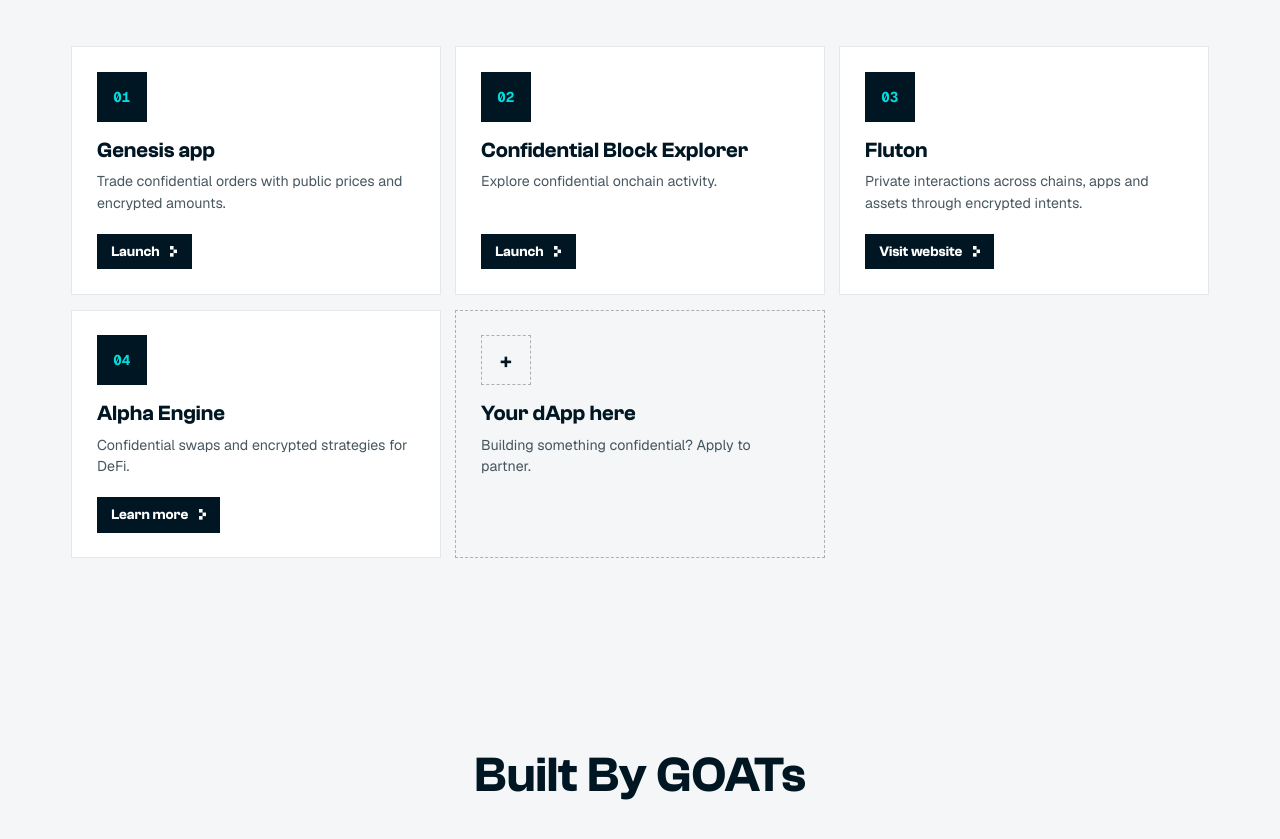
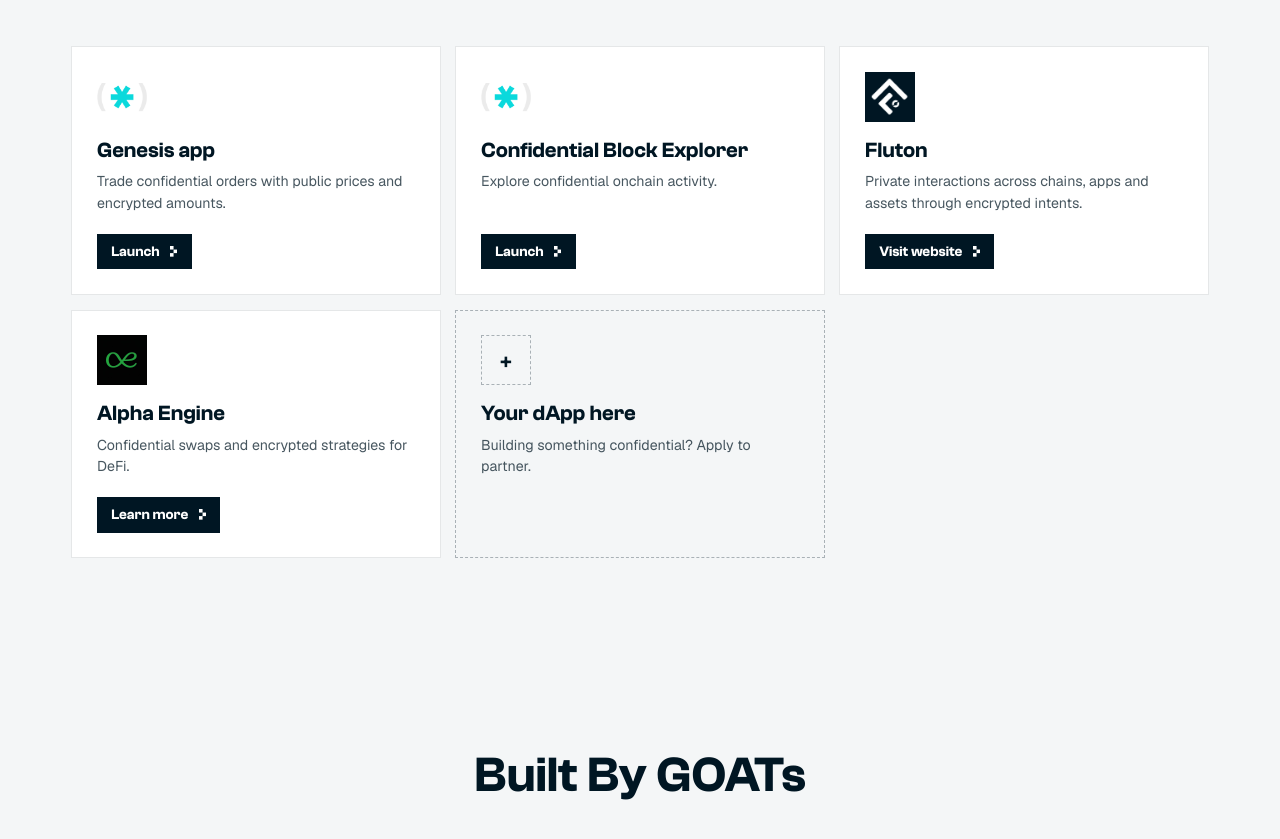
Before and after one commit to val-in-crypto/fhenix-mainnet, a website built with Vite: page index.html in a window 1280 px wide. Shown: the part 1528-2367 px from the top of the page. Built offline with nearby package versions, Linux system fonts and the light colour scheme.

Commit message:
Update Site source

```diff
--- a/index.html
+++ b/index.html
@@ -155,28 +155,28 @@
           </div>
           <div class="dapps__grid" data-reveal-group>
             <article class="dapp" data-reveal>
-              <div class="dapp__logo">01</div>
+              <div class="dapp__logo dapp__logo--image"><img src="/assets/partners/fhenix-app-cover.png" alt="" width="72" height="72" loading="lazy" /></div>
               <h3 class="h3">Genesis app</h3>
               <p>Trade confidential orders with public prices and encrypted amounts.</p>
               <a class="btn btn--small" href="https://tge.fhe.zone/trade" target="_blank" rel="noopener" data-event="dapp_launch_click"><span>Launch</span><svg class="pix pix--chev" width="8" height="12" viewBox="0 0 8 12" aria-hidden="true"><rect x="0" y="0" width="4" height="4"/><rect x="4" y="4" width="4" height="4"/><rect x="0" y="8" width="4" height="4"/></svg></a>
             </article>
             <article class="dapp" data-reveal>
-              <div class="dapp__logo">02</div>
+              <div class="dapp__logo dapp__logo--image"><img src="/assets/partners/fhenix-app-cover.png" alt="" width="72" height="72" loading="lazy" /></div>
               <h3 class="h3">Confidential Block Explorer</h3>
               <p>Explore confidential onchain activity.</p>
               <a class="btn btn--small" href="#" data-event="dapp_launch_click"><span>Launch</span><svg class="pix pix--chev" width="8" height="12" viewBox="0 0 8 12" aria-hidden="true"><rect x="0" y="0" width="4" height="4"/><rect x="4" y="4" width="4" height="4"/><rect x="0" y="8" width="4" height="4"/></svg></a>
             </article>
             <article class="dapp" data-reveal>
-              <div class="dapp__logo">03</div>
+              <div class="dapp__logo dapp__logo--image"><img src="/assets/partners/fluton.png" alt="" width="72" height="72" loading="lazy" /></div>
               <h3 class="h3">Fluton</h3>
               <p>Private interactions across chains, apps and assets through encrypted intents.</p>
               <a class="btn btn--small" href="https://fluton.io/" target="_blank" rel="noopener" data-event="dapp_launch_click"><span>Visit website</span><svg class="pix pix--chev" width="8" height="12" viewBox="0 0 8 12" aria-hidden="true"><rect x="0" y="0" width="4" height="4"/><rect x="4" y="4" width="4" height="4"/><rect x="0" y="8" width="4" height="4"/></svg></a>
             </article>
             <article class="dapp" data-reveal>
-              <div class="dapp__logo">04</div>
+              <div class="dapp__logo dapp__logo--image"><img src="/assets/partners/alpha-engine.png" alt="" width="72" height="72" loading="lazy" /></div>
               <h3 class="h3">Alpha Engine</h3>
               <p>Confidential swaps and encrypted strategies for DeFi.</p>
-              <a class="btn btn--small" href="https://www.fhenix.io/blog/alphaengine-fixing-defis-leaky-foundation" target="_blank" rel="noopener" data-event="dapp_launch_click"><span>Learn more</span><svg class="pix pix--chev" width="8" height="12" viewBox="0 0 8 12" aria-hidden="true"><rect x="0" y="0" width="4" height="4"/><rect x="4" y="4" width="4" height="4"/><rect x="0" y="8" width="4" height="4"/></svg></a>
+              <a class="btn btn--small" href="https://alphaengine.trade/" target="_blank" rel="noopener" data-event="dapp_launch_click"><span>Learn more</span><svg class="pix pix--chev" width="8" height="12" viewBox="0 0 8 12" aria-hidden="true"><rect x="0" y="0" width="4" height="4"/><rect x="4" y="4" width="4" height="4"/><rect x="0" y="8" width="4" height="4"/></svg></a>
             </article>
 
             <a class="dapp dapp--empty" href="https://mailchi.mp/8566f2eff346/fhenixpartner" target="_blank" rel="noopener" data-reveal>
--- a/src/styles/figma-home.css
+++ b/src/styles/figma-home.css
@@ -477,3 +477,10 @@ html:not(.js) [data-reveal] { opacity:1; transform:none; }
  .fusd-layer,.fusd-cover,.fusd-announcement { opacity:1; }
  .value__art--fusd .fusd-caption { opacity:0; }
 }
+
+/* Supplied partner identities retain their original artwork and proportions. */
+.dapp__logo--image { width:72px; height:72px; background:transparent; }
+.dapp__logo--image img { display:block; width:100%; height:100%; object-fit:contain; }
+
+.dapp__logo--image { overflow:hidden; }
+.dapp__logo--image img[src$="fhenix-app-cover.png"] { transform:scale(1.8); }
```
Also changed, not shown: public/assets/partners/alpha-engine.png (added), public/assets/partners/fhenix-app-cover.png (added), public/assets/partners/fluton.png (added).
